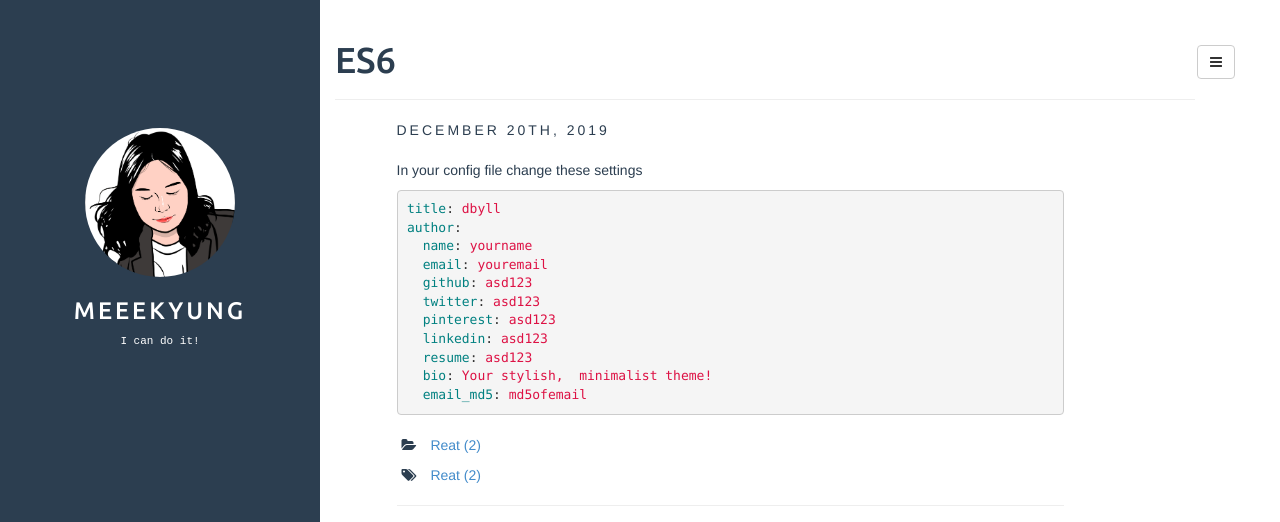
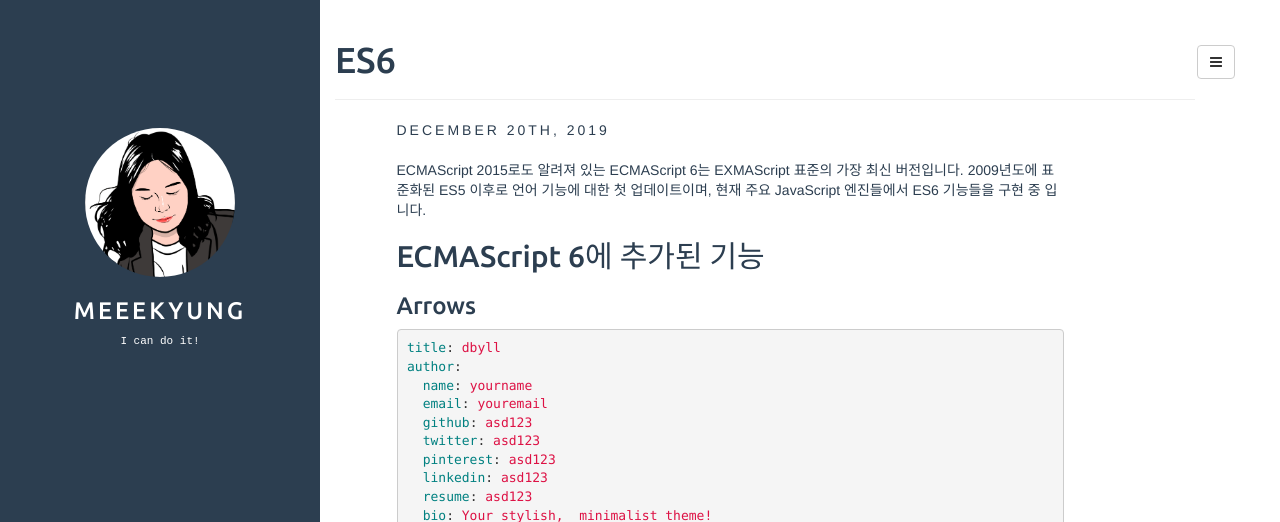
Before and after one commit to meeekyung/meeekyung.github.io, a Jekyll site: the page built from _posts/2019-12-20-ES6.md, in a window 1280 px wide and 1104 px high, cut to the strip 0-522 px from the top of the window. Built offline with Jekyll 4.4.1, drawn with Linux system fonts in a browser that asks for light colours.

Commit message:
Update 2019-12-20-ES6.md

```diff
--- a/_posts/2019-12-20-ES6.md
+++ b/_posts/2019-12-20-ES6.md
@@ -6,7 +6,13 @@ tags: [Reat]
 fullview: true
 ---
 
-In your config file change these settings
+ECMAScript 2015로도 알려져 있는 ECMAScript 6는 EXMAScript 표준의 가장 최신 버전입니다.
+2009년도에 표준화된 ES5 이후로 언어 기능에 대한 첫 업데이트이며, 현재 주요 JavaScript 엔진들에서 ES6 기능들을 구현 중 입니다.
+
+## ECMAScript 6에 추가된 기능
+
+### Arrows
+
 
 {% highlight yaml %}
 title: dbyll
```
